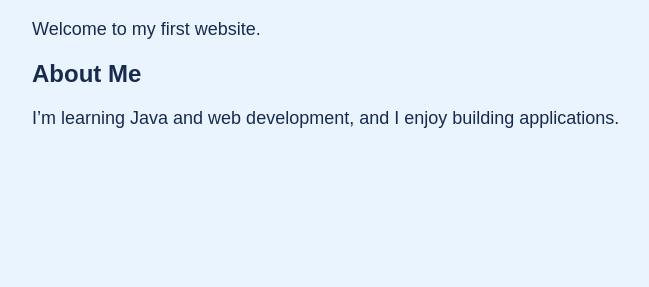
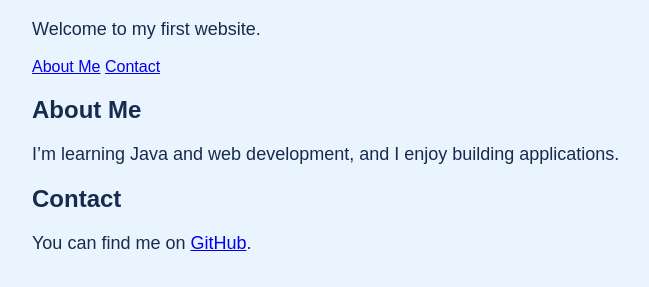
Before and after one commit to yuveshkars/yuveshkars.github.io, a plain HTML site: page index.html in a window 1280 px wide. Shown: the part 93-380 px from the top of the page, without its empty margins (0-649 px from the left). Drawn offline with Linux system fonts and the light colour scheme.

Commit message:
Add files via upload

```diff
--- a/index.html
+++ b/index.html
@@ -2,14 +2,27 @@
 <html lang="en">
 <head>
   <meta charset="UTF-8">
-  <title>My Portfolio</title><link rel="stylesheet" href="style.css">
+  <meta name="viewport" content="width=device-width, initial-scale=1.0">
+  <title>My Portfolio</title>
+  <link rel="stylesheet" href="style.css">
 </head>
 <body>
   <h1>Hi, I’m Yuveskar!</h1>
   <p>Welcome to my first website.</p>
-  <section>
-  <h2>About Me</h2>
-  <p>I’m learning Java and web development, and I enjoy building applications.</p>
-</section>
+
+  <nav aria-label="Main navigation">
+    <a href="#about">About Me</a>
+    <a href="#contact">Contact</a>
+  </nav>
+
+  <section id="about">
+    <h2>About Me</h2>
+    <p>I’m learning Java and web development, and I enjoy building applications.</p>
+  </section>
+
+  <section id="contact">
+    <h2>Contact</h2>
+    <p>You can find me on <a href="https://github.com/yuveshkars">GitHub</a>.</p>
+  </section>
 </body>
 </html>
```
